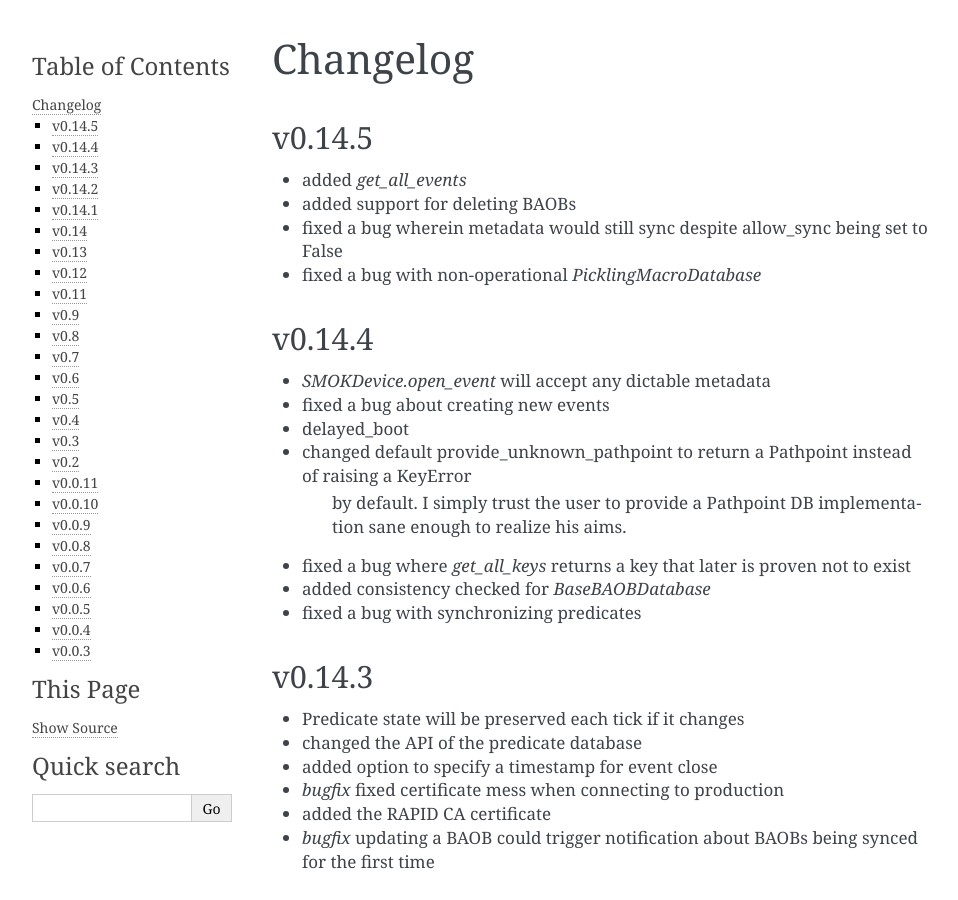
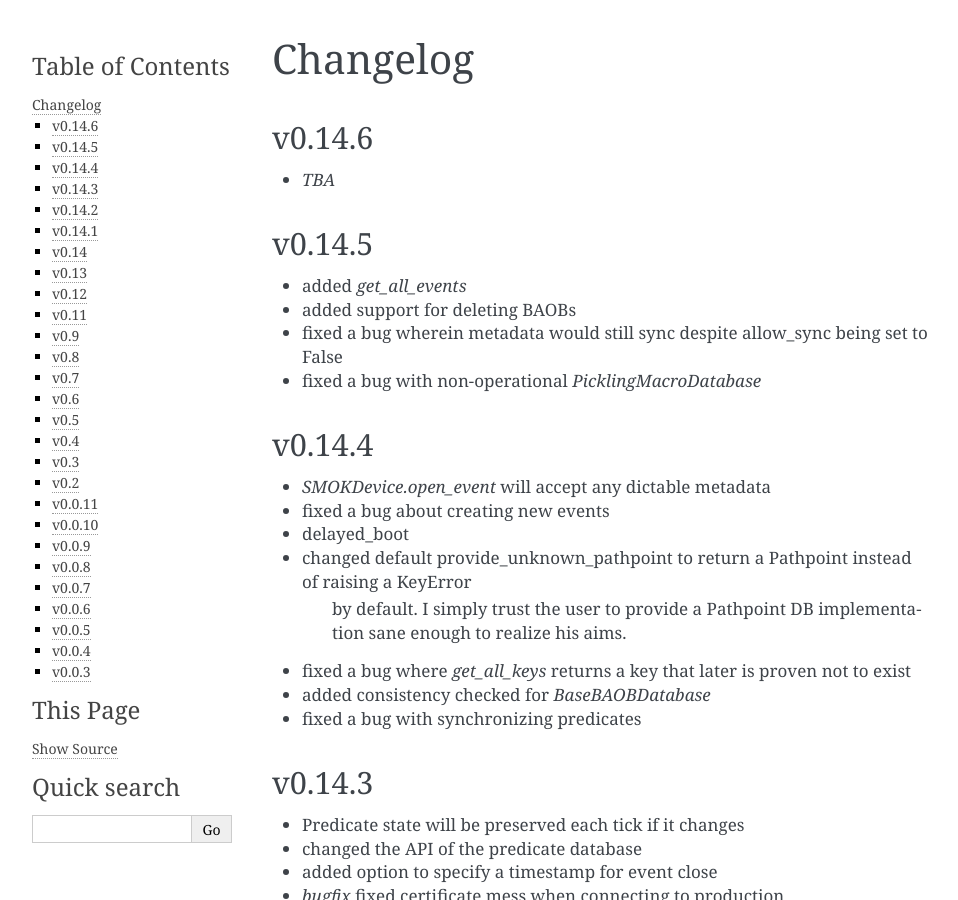
Before and after one commit to smok-serwis/smok-client, a Sphinx documentation site: the page built from docs/changelog.rst, in a window 1280 px wide and 900 px high. Shown: the whole window, without its empty margins (148-1106 px from the left). Built offline with Sphinx 7.4.7, drawn with Linux system fonts in a browser that asks for light colours.

Commit message:
ver bump

```diff
--- a/docs/changelog.rst
+++ b/docs/changelog.rst
@@ -1,5 +1,10 @@
 Changelog
 =========
+
+v0.14.6
+~~~~~~~
+
+* *TBA*
 
 v0.14.5
 ~~~~~~~
--- a/smok/__init__.py
+++ b/smok/__init__.py
@@ -1 +1 @@
-__version__ = '0.14.5'
+__version__ = '0.14.6a1'
```
